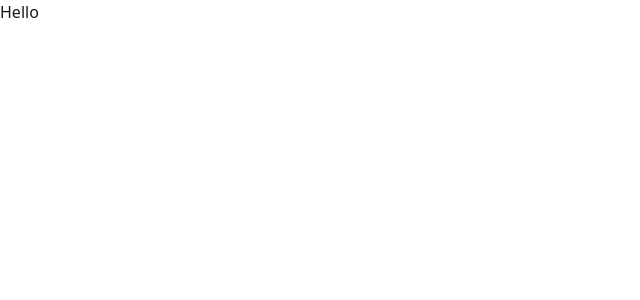
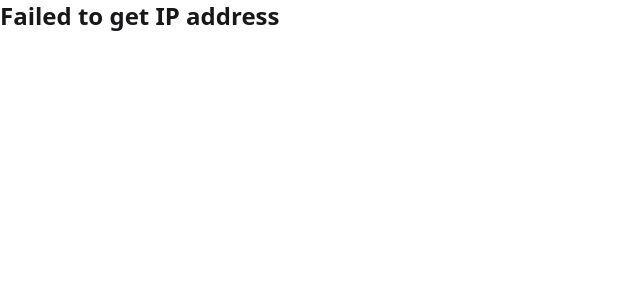
Before and after one commit to eyenalxai/indiriz, a Next.js app: page / in a window 1280 px wide. Shown: the top 300 px of the page, without its empty margins (0-640 px from the left). Built offline with nearby package versions, Linux system fonts and the light colour scheme.

Commit message:
feat: add user IP and country display to home page, implement CopyButton for IP copying, and introduce clipboard utility functions

```diff
--- a/package.json
+++ b/package.json
@@ -18,6 +18,7 @@
 		"clsx": "^2.1.1",
 		"geist": "^1.5.1",
 		"lucide-react": "^0.555.0",
+		"motion": "^12.23.25",
 		"neverthrow": "^8.2.0",
 		"next": "^16.0.7",
 		"next-themes": "^0.4.6",
--- a/src/app/page.tsx
+++ b/src/app/page.tsx
@@ -1,7 +1,36 @@
-export default function Page() {
+import { headers } from "next/headers"
+import { CopyButton } from "@/components/copy-button"
+import { getUserCountryName, getUserIp } from "@/lib/data"
+import { cn } from "@/lib/utils"
+
+export default async function Index() {
+	const headersList = await headers()
+	const userIp = getUserIp(headersList)
+	const userCountry = getUserCountryName(headersList)
+
 	return (
-		<main>
-			<h1>Hello</h1>
-		</main>
+		<div
+			className={cn(
+				"flex",
+				"flex-col",
+				"justify-center",
+				"items-start",
+				"gap-y-2"
+			)}
+		>
+			{userCountry && (
+				<h2 className={cn("font-semibold", "text-xl")}>{userCountry}</h2>
+			)}
+			{userIp ? (
+				<div className={cn("flex", "items-center", "gap-x-2")}>
+					<h1 className={cn("font-semibold", "text-2xl")}>{userIp}</h1>
+					<CopyButton variant={"ghost"} text={userIp} />
+				</div>
+			) : (
+				<h1 className={cn("font-semibold", "text-2xl")}>
+					Failed to get IP address
+				</h1>
+			)}
+		</div>
 	)
 }
--- /dev/null
+++ b/src/components/copy-button.tsx
@@ -0,0 +1,78 @@
+"use client"
+
+import { Check, Copy } from "lucide-react"
+import { AnimatePresence, motion } from "motion/react"
+import type { ComponentProps } from "react"
+import { useState } from "react"
+import { Button } from "@/components/ui/button"
+import { copyToClipboard } from "@/lib/clipboard"
+import { cn } from "@/lib/utils"
+import { toastManager } from "./ui/toast"
+
+type CopyButtonProps = {
+	text: string
+} & Omit<ComponentProps<typeof Button>, "onClick">
+
+export const CopyButton = ({
+	text,
+	variant = "outline",
+	size = "icon",
+	className,
+	...props
+}: CopyButtonProps) => {
+	const [copied, setCopied] = useState(false)
+
+	return (
+		<Button
+			variant={variant}
+			size={size}
+			onClick={() =>
+				void copyToClipboard(text).match(
+					() => {
+						setCopied(true)
+						toastManager.add({
+							description: "copied to clipboard",
+							type: "success"
+						})
+						setTimeout(() => {
+							setCopied(false)
+						}, 1000)
+					},
+					(e) => {
+						return toastManager.add({
+							description: `failed to copy to clipboard: ${e}`,
+							type: "error"
+						})
+					}
+				)
+			}
+			className={cn(className, "cursor-pointer")}
+			aria-label={copied ? "Copied" : "Copy to clipboard"}
+			{...props}
+		>
+			<AnimatePresence mode="wait" initial={false}>
+				{copied ? (
+					<motion.div
+						key="check"
+						initial={{ y: 10, opacity: 0 }}
+						animate={{ y: 0, opacity: 1 }}
+						exit={{ y: -10, opacity: 0 }}
+						transition={{ duration: 0.2 }}
+					>
+						<Check />
+					</motion.div>
+				) : (
+					<motion.div
+						key="copy"
+						initial={{ y: 10, opacity: 0 }}
+						animate={{ y: 0, opacity: 1 }}
+						exit={{ y: -10, opacity: 0 }}
+						transition={{ duration: 0.2 }}
+					>
+						<Copy />
+					</motion.div>
+				)}
+			</AnimatePresence>
+		</Button>
+	)
+}
--- /dev/null
+++ b/src/lib/clipboard.ts
@@ -0,0 +1,15 @@
+"use client"
+
+import { errAsync, ResultAsync } from "neverthrow"
+
+export const copyToClipboard = (text: string) => {
+	if (navigator.clipboard?.writeText === undefined) {
+		return errAsync("clipboard API not available")
+	}
+
+	return ResultAsync.fromPromise(navigator.clipboard.writeText(text), (e) =>
+		e instanceof Error && e.message !== ""
+			? e.message
+			: "failed to copy to clipboard"
+	)
+}
--- /dev/null
+++ b/src/lib/data.ts
@@ -0,0 +1,29 @@
+export const getUserIp = (headersList: Headers) => {
+	const ipHeaderKeys = ["cf-connecting-ip", "x-forwarded-for"]
+
+	for (const [key, value] of headersList) {
+		console.log(`${key}: ${value}`)
+	}
+
+	for (const key of ipHeaderKeys) {
+		const value = headersList.get(key)
+		if (value) return value.split(",")[0].trim()
+	}
+
+	return null
+}
+
+export const getUserCountryCode = (headersList: Headers) => {
+	return headersList.get("cf-ipcountry")
+}
+
+export const getCountryName = (countryCode: string) => {
+	const regionNames = new Intl.DisplayNames(["en"], { type: "region" })
+	return regionNames.of(countryCode) ?? null
+}
+
+export const getUserCountryName = (headersList: Headers) => {
+	const countryCode = getUserCountryCode(headersList)
+	if (countryCode) return getCountryName(countryCode)
+	return null
+}
```
Also changed, not shown: 1 other file (tests, documents, lock files or other folders).
